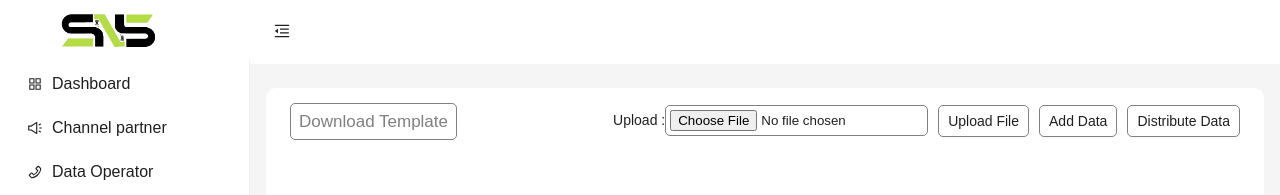
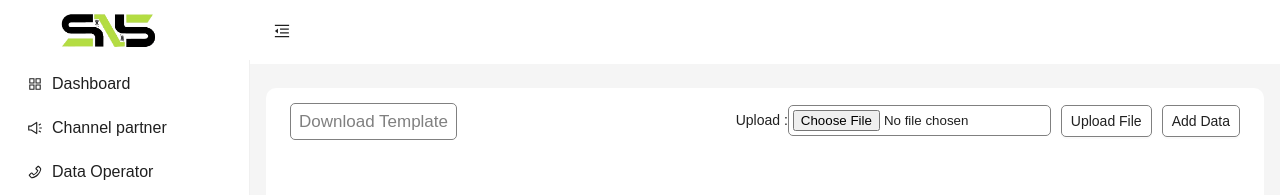
Before and after one commit to Osbeam/Employee-Management, a React (Create React App) app: page /admin/leads in a window 1280 px wide. Shown: the top 195 px of the page. Built offline with nearby package versions, Linux system fonts and the light colour scheme; no server answers.

Commit message:
commented lead data contribution

```diff
--- a/src/admin/pages/Leads.js
+++ b/src/admin/pages/Leads.js
@@ -101,27 +101,27 @@ export default function Leads() {
     }
   };
 
-  const distributeData = async () => {
-    try {
-      const response = await axios.get('http://77.37.45.224:8000/api/admin/leadDistributeToEmployees');
-      if (response.status === 200) {
-        if (response.data.success && response.data.message === "No data to distribute.") {
-          toast.info('No data to distribute.');
-        } else {
-          toast.success('Data distributed successfully!');
-        }
-        fetchLeads(); // Refetch the leads data to refresh the table
-      } else {
-        toast.error('Failed to distribute data. Status code: ' + response.status);
-      }
-    } catch (error) {
-      if (error.response && error.response.status === 404) {
-        toast.error('Error distributing data: 404 Not Found');
-      } else {
-        toast.error('Error distributing data: ' + error.message);
-      }
-    }
-  };
+  // const distributeData = async () => {
+  //   try {
+  //     const response = await axios.get('http://77.37.45.224:8000/api/admin/leadDistributeToEmployees');
+  //     if (response.status === 200) {
+  //       if (response.data.success && response.data.message === "No data to distribute.") {
+  //         toast.info('No data to distribute.');
+  //       } else {
+  //         toast.success('Data distributed successfully!');
+  //       }
+  //       fetchLeads(); // Refetch the leads data to refresh the table
+  //     } else {
+  //       toast.error('Failed to distribute data. Status code: ' + response.status);
+  //     }
+  //   } catch (error) {
+  //     if (error.response && error.response.status === 404) {
+  //       toast.error('Error distributing data: 404 Not Found');
+  //     } else {
+  //       toast.error('Error distributing data: ' + error.message);
+  //     }
+  //   }
+  // };
 
   const handleFileChange = (event) => {
     setSelectedFile(event.target.files[0]);
@@ -190,9 +190,9 @@ export default function Leads() {
             <Button className="lead-add-btn" onClick={handleFileUpload}>Upload File</Button>
             <Button className="lead-add-btn" onClick={openModal}>Add Data</Button>
 
-            <Button className="lead-add-btn" onClick={distributeData}>
+            {/* <Button className="lead-add-btn" onClick={distributeData}>
               Distribute Data
-            </Button>
+            </Button> */}
           </div>
           <div className="lead-table-section">
             <table className="lead-table">
```
